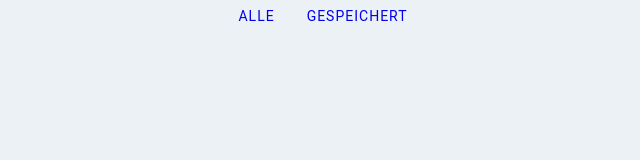
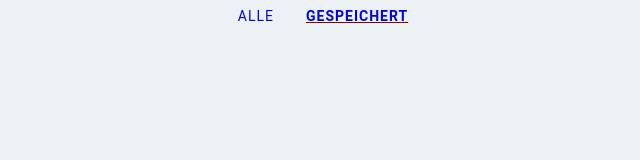
Before and after one commit to clemensschueller/capstone-project, a React (Create React App) app: page /bookmarks in a window 1280 px wide. Shown: the top 160 px of the page, without its empty margins (317-957 px from the left). Built offline with nearby package versions, Linux system fonts and the light colour scheme.

Commit message:
Delete title

```diff
--- a/Title.js
+++ /dev/null
@@ -1,6 +0,0 @@
-
-    import styled from 'styled-components/macro'
-
-    export default function Title () {
-        return <div>Title</div>
-    }
--- a/src/components/Navigation.js
+++ b/src/components/Navigation.js
@@ -1,14 +1,13 @@
-import PropTypes from 'prop-types'
 import styled from 'styled-components/macro'
 import { NavLink } from 'react-router-dom'
 
 export default function Navigation() {
   return (
     <NavBar>
-      <StyledNavLink exact to="/" activeStyle={{Color: 'red'}} activeClassName="selected">
+      <StyledNavLink exact to="/" activeClassName="selected">
         Alle
       </StyledNavLink>
-      <StyledNavLink exact to="/bookmarks" activeStyle={{Color: 'red'}} activeClassName="selected">
+      <StyledNavLink exact to="/bookmarks" activeClassName="selected">
         Gespeichert
       </StyledNavLink>
     </NavBar>
@@ -29,4 +28,11 @@ const StyledNavLink = styled(NavLink)`
   letter-spacing: 1px;
   text-transform: uppercase;
   text-decoration: none;
+
+  &.selected {1
+      color: darkred;
+      font-weight: 600;
+      text-decoration: underline;
+      text-decoration-color: darkred;
+  }
 `
--- a/src/pages/BookmarkPage.js
+++ b/src/pages/BookmarkPage.js
@@ -1,7 +1,7 @@
 import PropTypes from 'prop-types'
 import styled from 'styled-components/macro'
 import Card from '../components/Card'
-import gallery from '../data.json'
+import galleries from '../data.json'
 
 BookmarkPage.propTypes = {
   onNavigate: PropTypes.func.isRequired,
```
Also changed, not shown: 2 other files (tests, documents, lock files or other folders).
